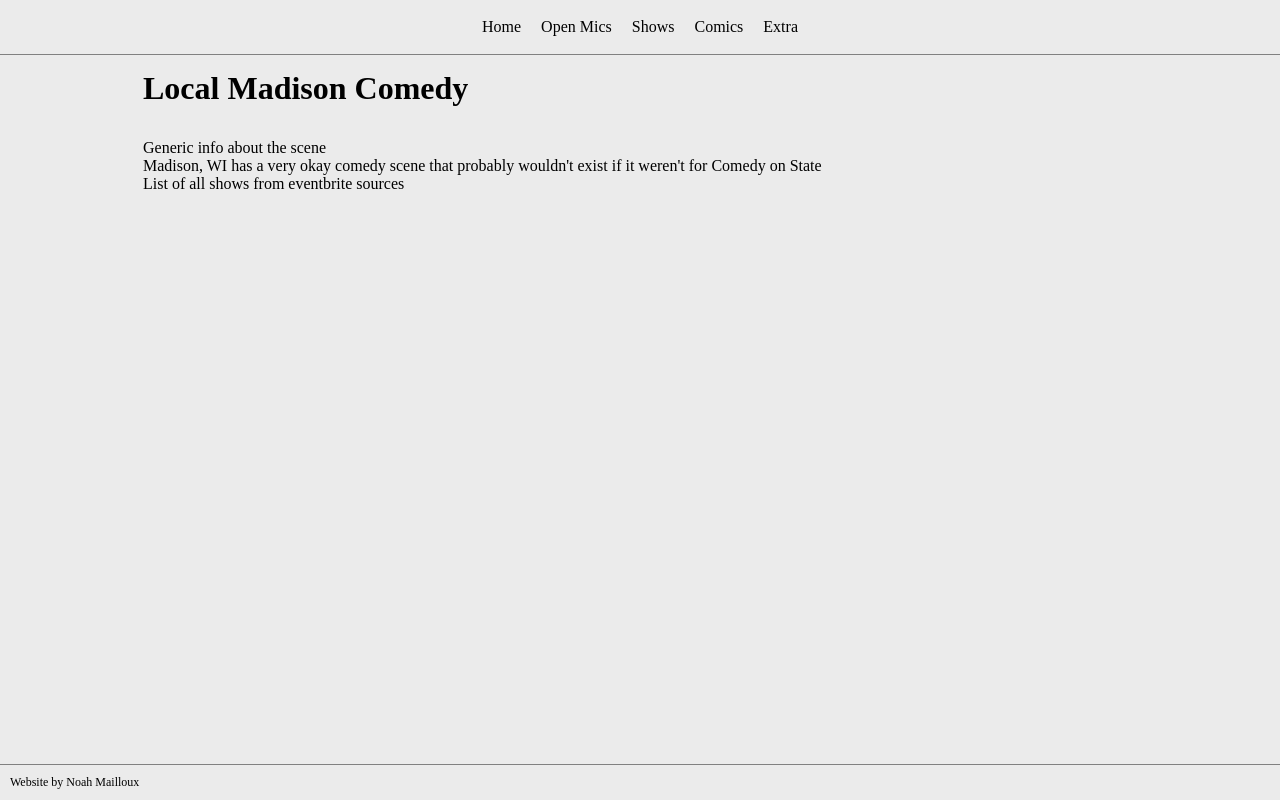
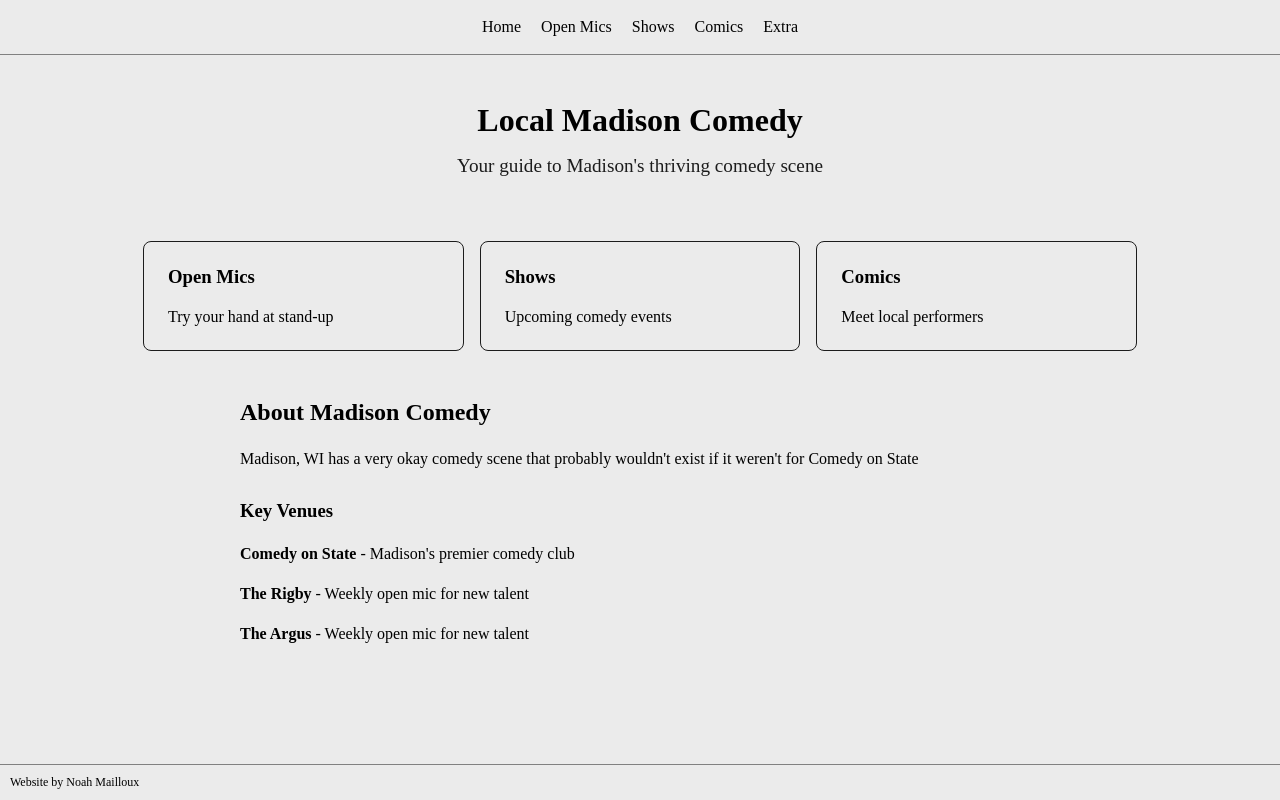
Before and after one commit to clamlands/local-madison-comedy, a SvelteKit app: page / in a window 1280 px wide. Built offline with nearby package versions, Linux system fonts and the light colour scheme.

Commit message:
homepage updates, added quick links, and reorganized some text

```diff
--- a/src/app.css
+++ b/src/app.css
@@ -76,6 +76,23 @@ hr {
   border-color: var(--border);
 }
 
+/*----------COMPONENTS----------*/
+.quick-link {
+  padding: 1.5rem;
+  border: 1px solid var(--text);
+  border-radius: 8px;
+  text-decoration: none;
+  color: inherit;
+  transition: all 0.2s ease;
+  background-color: transparent;
+}
+
+.quick-link:hover {
+  transform: translateY(-2px);
+  box-shadow: 0 2px 8px rgba(0,0,0,0.1);
+  background-color: rgba(0,0,0,0.02);
+}
+
 /*----------CLASSES----------*/
 .comic-card {
   margin-bottom: 50px;
--- /dev/null
+++ b/src/home.css
@@ -0,0 +1,56 @@
+/* Hero Section */
+.hero {
+  text-align: center;
+  padding: 2rem 0;
+  margin-bottom: 2rem;
+}
+
+.hero .tagline {
+  font-size: 1.2rem;
+  color: var(--text);
+  margin-top: -1rem;
+}
+
+/* Quick Links Section */
+.quick-links {
+  display: grid;
+  grid-template-columns: repeat(auto-fit, minmax(250px, 1fr));
+  gap: 1rem;
+  margin-bottom: 3rem;
+}
+
+/* Featured Section */
+.featured {
+  margin-bottom: 3rem;
+}
+
+/* About Scene Section */
+.about-scene {
+  max-width: 800px;
+  margin: 0 auto;
+}
+
+.venue-highlights {
+  margin-top: 2rem;
+}
+
+.venue-highlights ul {
+  list-style: none;
+  padding: 0;
+}
+
+.venue-highlights li {
+  margin: 1rem 0;
+  line-height: 1.5;
+}
+
+/* Mobile Responsiveness */
+@media (max-width: 768px) {
+  .quick-links {
+    grid-template-columns: 1fr;
+  }
+
+  .hero {
+    padding: 1rem 0;
+  }
+}
--- a/src/routes/+page.svelte
+++ b/src/routes/+page.svelte
@@ -1,7 +1,57 @@
-<h1>Local Madison Comedy</h1>
-<div>Generic info about the scene</div>
-<div>
-  Madison, WI has a very okay comedy scene that probably wouldn't exist if it weren't for
-  Comedy on State
+<script>
+  import ComicCard from './comics/ComicCard.svelte';
+  import noah from '$lib/images/noah-750.webp';
+  import eli from '$lib/images/EliWilz-750.webp';
+  import '../home.css';
+
+  const featuredComics = [
+    {
+      img: noah,
+      name: "Noah Mailloux",
+      insta: "https://www.instagram.com/noahmailloux/",
+      clip: "https://www.youtube.com/watch?v=FzSgMFVobT0",
+      bio: "Host of The Revolver Open Mic and producer with Cheshire Cat Comedy"
+    },
+    {
+      img: eli,
+      name: "Eli Wilz",
+      insta: "https://www.instagram.com/eliwilz/",
+      clip: "https://www.youtube.com/watch?v=iqOCiv-Sn1s",
+      bio: "Madison-based comedian known for his unique perspective and sharp wit"
+    }
+  ];
+</script>
+
+<div class="hero">
+  <h1>Local Madison Comedy</h1>
+  <p class="tagline">Your guide to Madison's thriving comedy scene</p>
 </div>
-<div>List of all shows from eventbrite sources</div>
+
+<section class="quick-links">
+  <a href="/mics" class="quick-link">
+    <h3>Open Mics</h3>
+    <p>Try your hand at stand-up</p>
+  </a>
+  <a href="/shows" class="quick-link">
+    <h3>Shows</h3>
+    <p>Upcoming comedy events</p>
+  </a>
+  <a href="/comics" class="quick-link">
+    <h3>Comics</h3>
+    <p>Meet local performers</p>
+  </a>
+</section>
+
+<section class="about-scene">
+  <h2>About Madison Comedy</h2>
+  <p>Madison, WI has a very okay comedy scene that probably wouldn't exist if it weren't for Comedy on State</p>
+
+  <div class="venue-highlights">
+    <h3>Key Venues</h3>
+    <ul>
+      <li><strong>Comedy on State</strong> - Madison's premier comedy club</li>
+      <li><strong>The Rigby</strong> - Weekly open mic for new talent</li>
+      <li><strong>The Argus</strong> - Weekly open mic for new talent</li>
+    </ul>
+  </div>
+</section>
```
